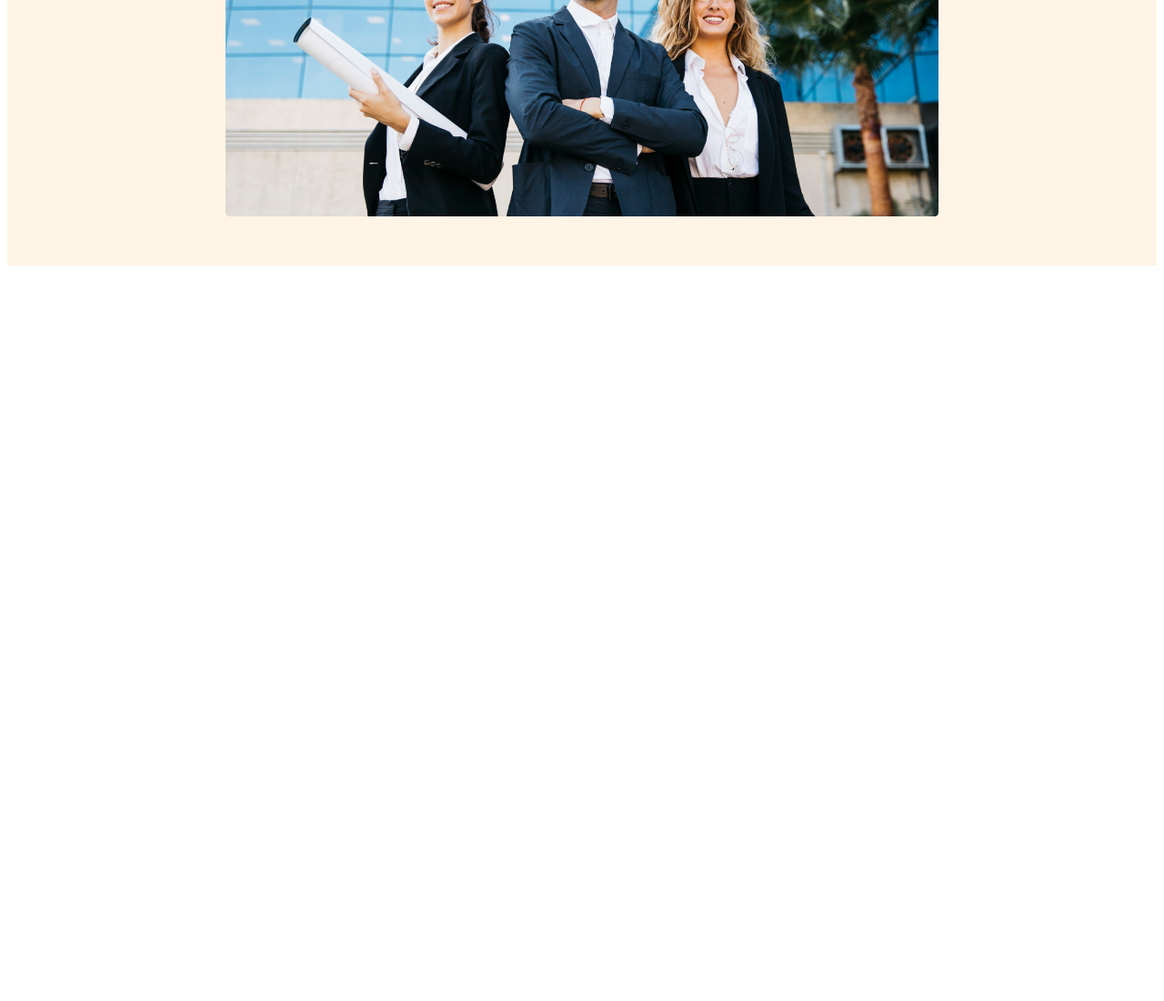
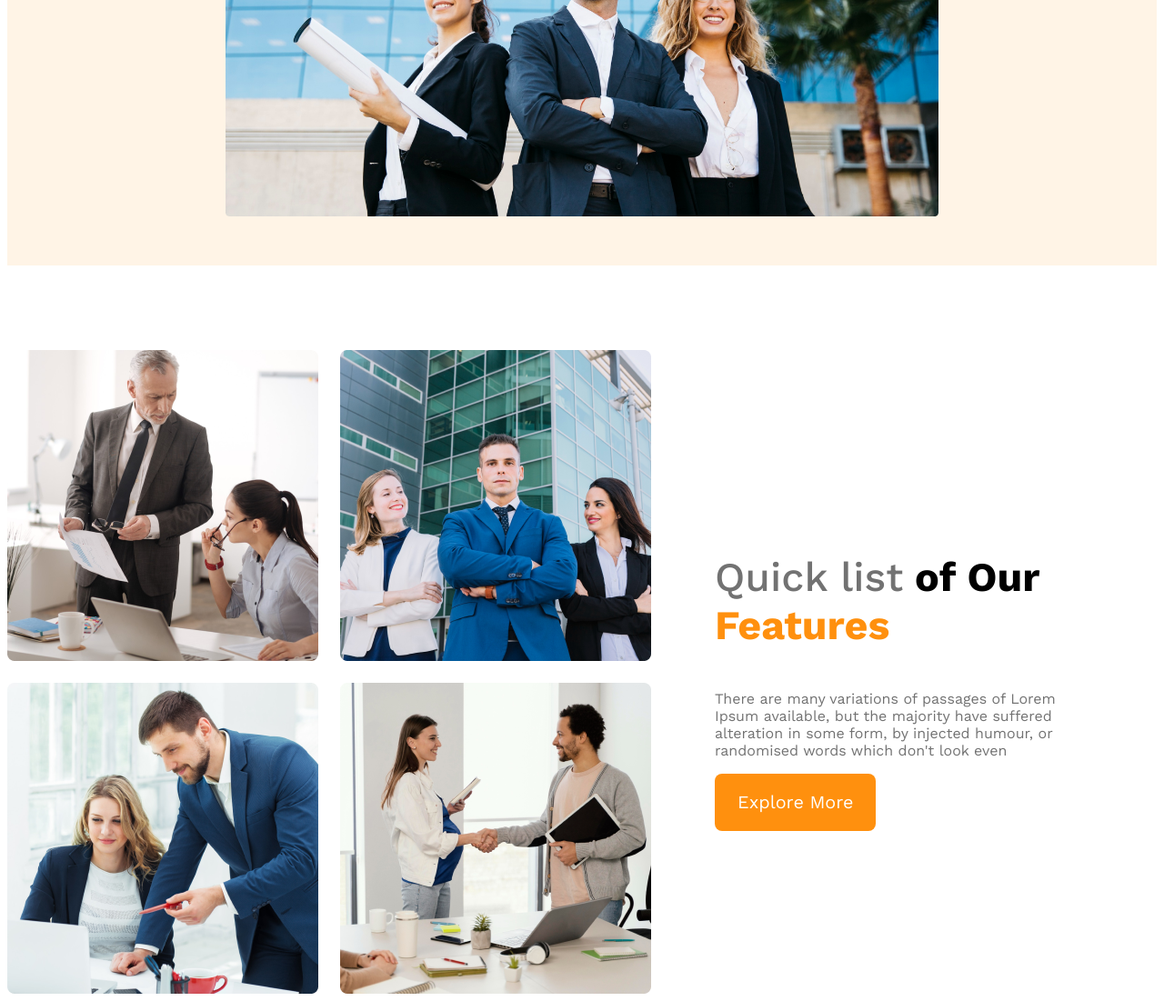
Before and after one commit to rifat3790/G3-architects, a plain HTML site: page index.html in a window 1280 px wide. Shown: the part 729-1830 px from the top of the page at 91% size. Before the commit the page ends 1029 px from the top, so only its background shows below. Drawn offline with nearby package versions, Linux system fonts and the light colour scheme.

Commit message:
features content added

```diff
--- a/index.html
+++ b/index.html
@@ -14,6 +14,8 @@
     />
   </head>
   <body class="work-sans">
+
+    <!-- header starting -->
     <header>
       <nav>
         <h3 class="nav-title">G3 Architects</h3>
@@ -39,8 +41,26 @@
         <img src="images/banner.png" alt="" />
       </div>
     </header>
+    <!-- header end -->
 
-    <main></main>
+    <main class="">
+        <!-- features section -->
+         <section class="teams-container">
+            <div class="teams-image-container">
+                <img src="images/team1.png" alt="">
+                <img src="images/team2.png" alt="">
+                <img src="images/team3.png" alt="">
+                <img src="images/team4.png" alt="">
+            </div>
+
+            <div class="teams-content">
+                <h3 class="teams-content-title"><span class="quick-list">Quick list</span> <span class="0f-our">of Our</span> <span class="features">Features</span></h3>
+                <p class="teams-description">There are many variations of passages of Lorem Ipsum available, but the majority have suffered alteration in some form, by injected humour, or randomised words which don't look even</p>
+                <button class="btn-primary">Explore More</button>
+            </div>
+
+         </section>
+    </main>
 
     <footer></footer>
   </body>
--- a/style/style.css
+++ b/style/style.css
@@ -72,6 +72,51 @@ nav li a{
     width: 100%;
 }
 
+
+/* main style */
+main{
+    max-width: 1440px;
+    margin: 0 auto;
+    margin-top: 5.8rem;
+
+}
+
+.teams-container{
+    display: flex;
+    align-items: center;
+}
+.teams-image-container{
+    display: grid;
+    grid-template-columns: repeat(2, 1fr);
+    gap: 24px;
+}
+
+.teams-content{
+    padding: 0 70px;
+}
+
+.teams-content-title{
+    font-size: 2.8rem;
+}
+.quick-list{
+    color: #727272;
+    font-weight: 500;
+}
+
+.of-our{
+    color: #131313;
+    font-weight: 700;
+}
+
+.features{
+    color: #FF900E;
+    font-weight: 700;
+}
+
+.teams-description{
+    color: #727272;
+}
+
 /* responsive style */
 @media screen and (max-width: 576px) {
     header{
```
